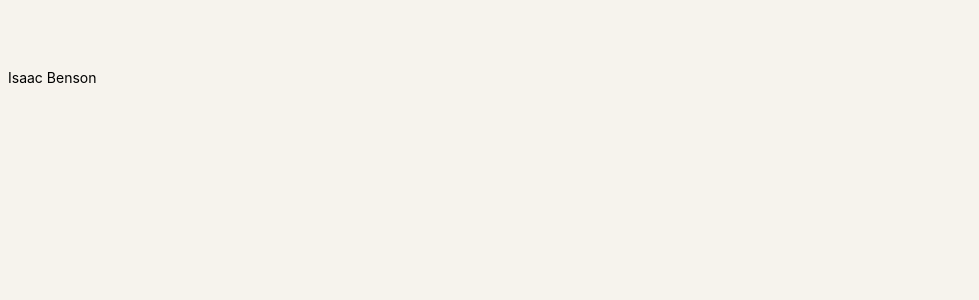
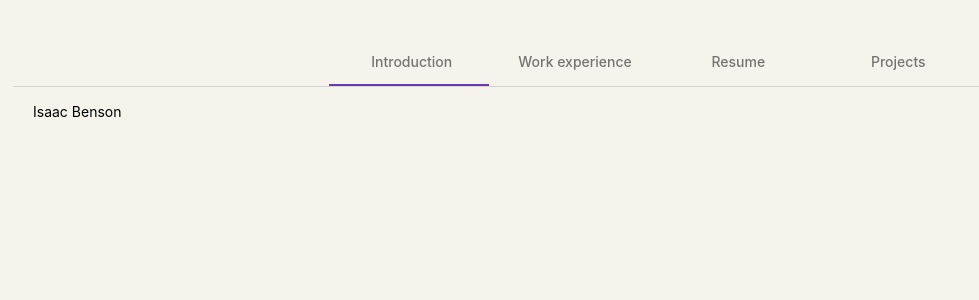
Before and after one commit to IsaacBenson1/Angular-Portfolio, an Angular app in the folder Portfolio/: page / in a window 1280 px wide. Shown: the top 300 px of the page, without its empty margins (0-979 px from the left). Built offline with nearby package versions, Linux system fonts and the light colour scheme.

Commit message:
Commit sept 13

```diff
--- a/Portfolio/src/app/app.component.html
+++ b/Portfolio/src/app/app.component.html
@@ -1,3 +1,22 @@
-<div>
-  Isaac Benson
-</div>
+<mat-tab-group animationDuration="1500ms" mat-align-tabs="center" >
+  <mat-tab label="Introduction">
+     <div>
+      Isaac Benson
+     </div>
+  </mat-tab>
+  <mat-tab label="Work experience">
+     <div>
+      Isaac Benson
+     </div>
+  </mat-tab>
+  <mat-tab label="Resume">
+     <div>
+      Isaac Benson
+     </div>
+  </mat-tab>
+  <mat-tab label="Projects">
+    <div>
+     Isaac Benson
+    </div>
+ </mat-tab>
+</mat-tab-group>
--- a/Portfolio/src/app/app.component.ts
+++ b/Portfolio/src/app/app.component.ts
@@ -1,4 +1,8 @@
 import { Component } from '@angular/core';
+import {MatSlideToggleModule} from '@angular/material/slide-toggle';
+import {MatRippleModule} from '@angular/material/core';
+import {MatTabsModule} from '@angular/material/tabs';
+
 
 @Component({
   selector: 'app-root',
--- a/Portfolio/src/app/app.module.ts
+++ b/Portfolio/src/app/app.module.ts
@@ -4,6 +4,7 @@ import { BrowserModule } from '@angular/platform-browser';
 import { AppRoutingModule } from './app-routing.module';
 import { AppComponent } from './app.component';
 import { BrowserAnimationsModule } from '@angular/platform-browser/animations';
+import { MatTabsModule} from '@angular/material/tabs';
 
 @NgModule({
   declarations: [
@@ -12,7 +13,8 @@ import { BrowserAnimationsModule } from '@angular/platform-browser/animations';
   imports: [
     BrowserModule,
     AppRoutingModule,
-    BrowserAnimationsModule
+    BrowserAnimationsModule,
+    MatTabsModule
   ],
   providers: [],
   bootstrap: [AppComponent]
--- a/Portfolio/src/styles.css
+++ b/Portfolio/src/styles.css
@@ -3,14 +3,22 @@
 body {
     font-family: -apple-system, BlinkMacSystemFont, sans-serif;
     background-color: #f6f3ed;
-    padding-top: 60px;
+    padding-top: 10px;
     height: 100%;
  }
 
 
 body * {
     margin: 0;
-    padding: 0;
+    padding-left: 5px;
     font-family: -apple-system, BlinkMacSystemFont, sans-serif;
     box-sizing: border-box;
  }
+
+ mat-tab-group {
+    margin-bottom: 5px;
+}
+
+mat-tab-header {
+    margin-bottom: 15px;
+}
```
